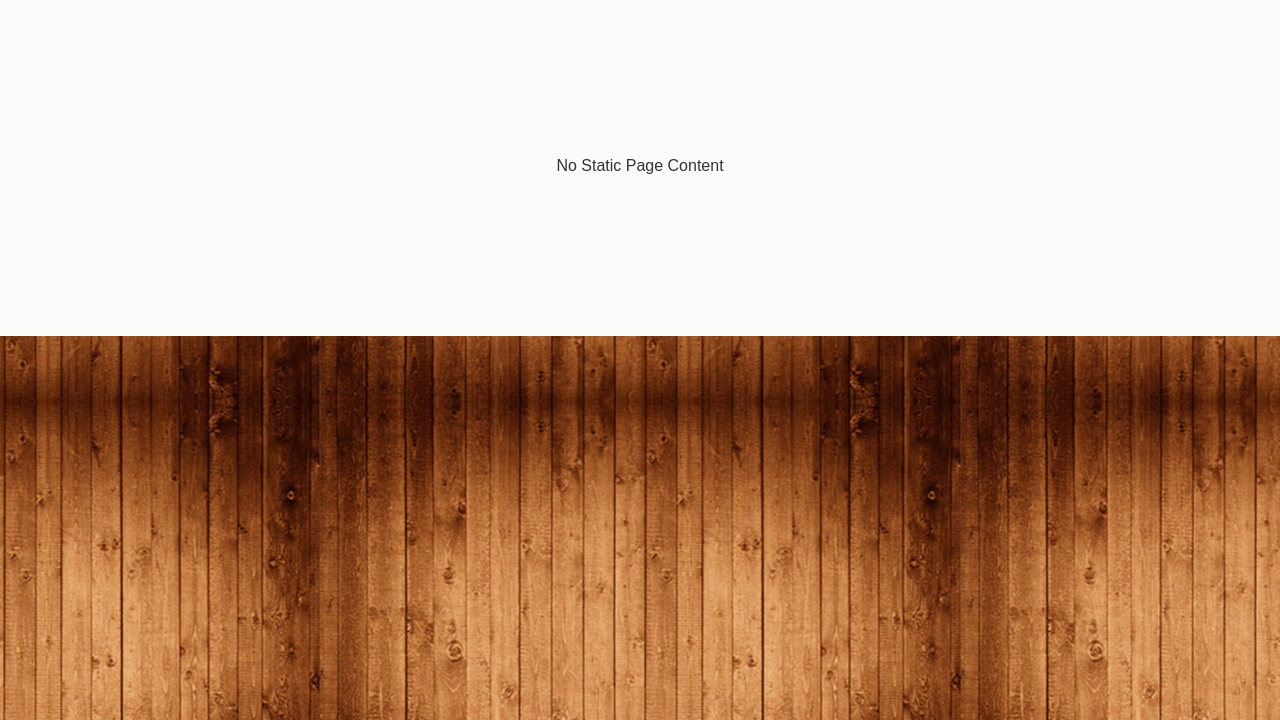
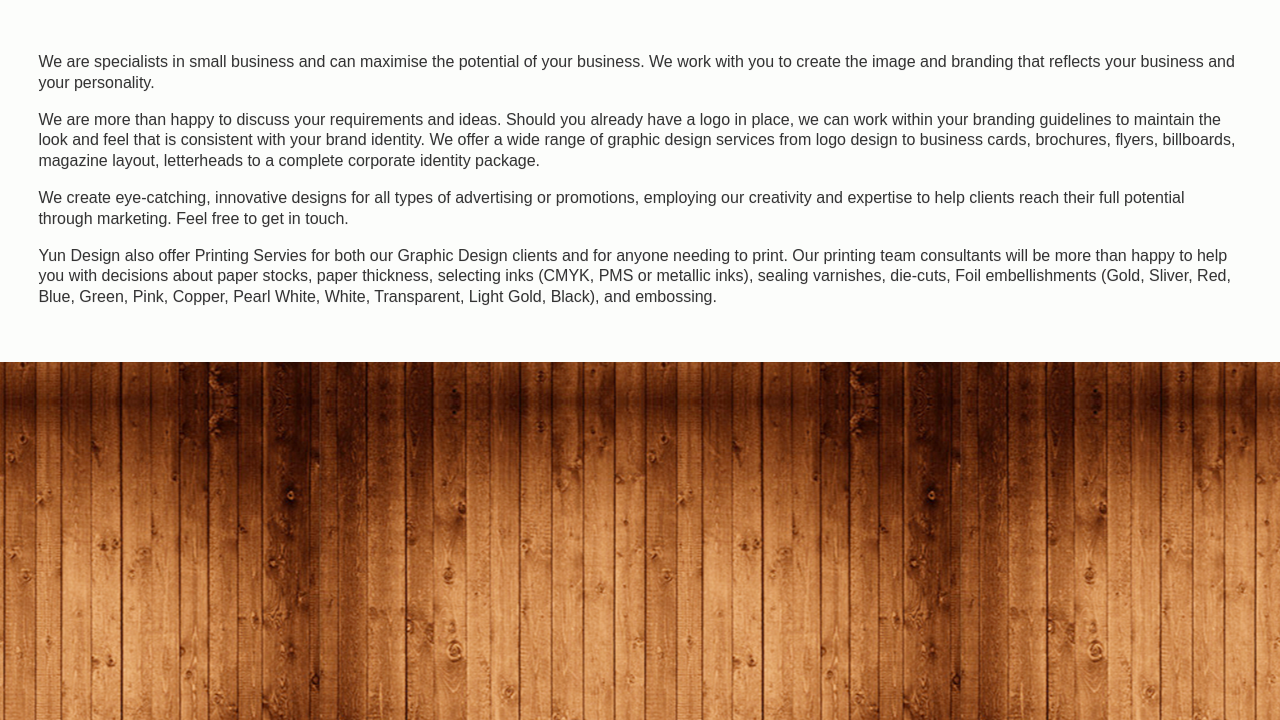
Before and after one commit to jarnailboparai/thomsonsails_YunDesign_955, a plain HTML site: page staticpage_5139.html in a window 1280 px wide. Shown: the part 80-800 px from the top of the page. Drawn offline with Linux system fonts and the light colour scheme; a web font is replaced by a local one.

Commit message:
thomsonsails_YunDesign_955

```diff
--- a/staticpage_5139.html
+++ b/staticpage_5139.html
@@ -74,7 +74,7 @@ img {
 
   <div data-role="header"> <a class="refresh_link" id="back-link" href="#"><img src="images/back_btn.png" alt="home icon" /></a>
 
-    <h1>Static Page</h1>
+    <h1>About YunDesign</h1>
 
     <a class="help_link"><img src="images/help_icon.png" alt="help icon" /></a> </div>
 
@@ -88,7 +88,28 @@ img {
 
 
 
-  <p class="no_data">No Static page content </p>
+  <p><span style="color: #333333;">We are specialists in small business
+and can maximise the potential of your business. We work with you to
+create the image and branding that reflects your business and your
+personality.</span></p>
+<p><span style="color: #333333;">We are more than happy to discuss your
+requirements and ideas. Should you already have a logo in place, we can
+work within your branding guidelines to maintain the look and feel that
+is consistent with your brand identity.&nbsp;We offer a wide range of graphic
+ design services from logo design to business cards, brochures, flyers,
+billboards, magazine layout, letterheads to a complete corporate
+identity package.</span></p>
+<p><span style="color: #333333;">We create eye-catching, innovative
+designs for all types of advertising or promotions, employing our
+creativity and expertise to help clients reach their full potential
+through marketing. Feel free to get in touch.</span></p>
+<p><span style="color: #333333;">Yun Design also offer&nbsp;Printing Servies
+for both our Graphic Design clients and for anyone needing to print. Our
+ printing team consultants will be more than happy to help you with
+decisions about paper stocks, paper thickness, selecting inks (CMYK, PMS
+ or metallic inks), sealing varnishes, die-cuts, Foil
+embellishments&nbsp;(Gold, Sliver, Red, Blue, Green, Pink, Copper, Pearl
+White, White, Transparent, Light Gold, Black), and embossing.</span></p>
 
   </div>
 
```
Also changed, not shown: index.html (+1 -1 lines), more.html (+2 -2 lines).
